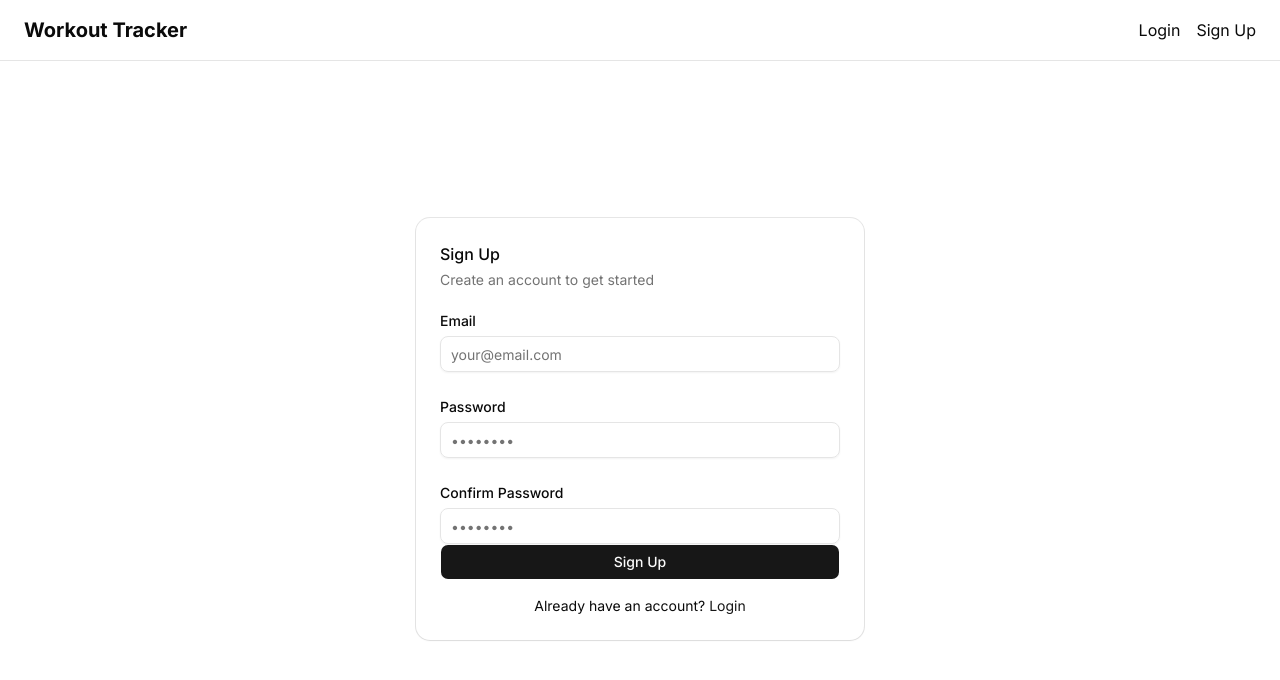
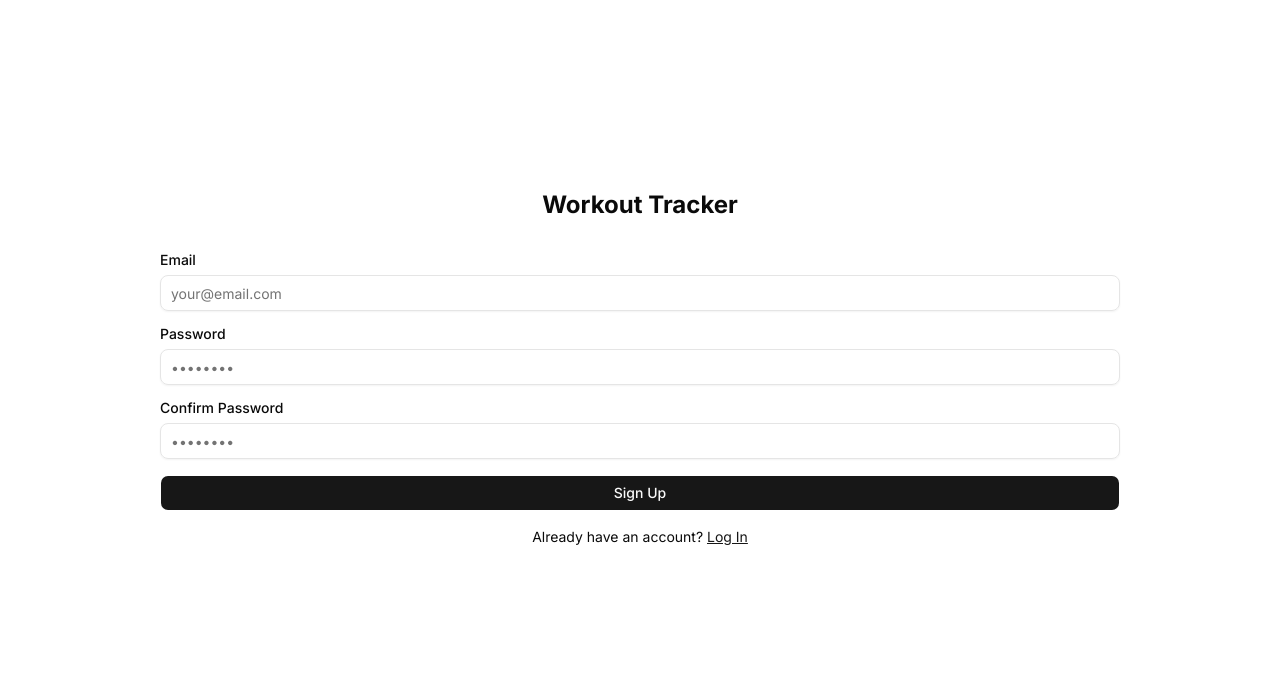
Before and after one commit to opixelum/workout, a Next.js app in the folder frontend/: page /signup in a window 1280 px wide. Shown: the top 680 px of the page. Built offline with nearby package versions, Linux system fonts and the light colour scheme.

Commit message:
refactor(frontend): simplify log in & sign up ui & add auth guard

```diff
--- a/frontend/app/layout.tsx
+++ b/frontend/app/layout.tsx
@@ -2,6 +2,7 @@ import type { Metadata } from "next";
 import { Geist, Geist_Mono, Inter } from "next/font/google";
 import Script from "next/script";
 import "./globals.css";
+import { AuthGuard } from "@/components/auth-guard";
 import { Navigation } from "@/components/navigation";
 import { AuthProvider } from "@/contexts/AuthContext";
 import { cn } from "@/lib/utils";
@@ -51,7 +52,9 @@ export default function RootLayout({
         </Script>
         <AuthProvider>
           <Navigation />
-          <main className="flex-1">{children}</main>
+          <AuthGuard>
+            <main className="flex-1">{children}</main>
+          </AuthGuard>
         </AuthProvider>
       </body>
     </html>
--- a/frontend/app/login/page.tsx
+++ b/frontend/app/login/page.tsx
@@ -4,14 +4,6 @@ import Link from "next/link";
 import { useRouter } from "next/navigation";
 import { useState } from "react";
 import { Button } from "@/components/ui/button";
-import {
-  Card,
-  CardContent,
-  CardDescription,
-  CardFooter,
-  CardHeader,
-  CardTitle,
-} from "@/components/ui/card";
 import { Input } from "@/components/ui/input";
 import { Label } from "@/components/ui/label";
 import { useAuth } from "@/contexts/AuthContext";
@@ -40,18 +32,16 @@ export default function LoginPage() {
   };
 
   return (
-    <div className="flex min-h-[calc(100vh-4rem)] items-center justify-center">
-      <Card className="w-full max-w-md">
-        <CardHeader>
-          <CardTitle>Login</CardTitle>
-          <CardDescription>
-            Enter your credentials to access your account
-          </CardDescription>
-        </CardHeader>
-        <form onSubmit={handleSubmit}>
-          <CardContent className="space-y-4">
-            <div className="space-y-2">
-              <Label htmlFor="email">Email</Label>
+    <div className="flex justify-center">
+      <form
+        onSubmit={handleSubmit}
+        className="flex flex-col gap-4 min-h-[calc(100vh-4rem)] w-[75vw] items-center justify-center"
+      >
+        <h1 className="text-2xl font-bold mb-4">Workout Tracker</h1>
+        <div className="w-full">
+          <Label className="mb-2" htmlFor="email">
+            Email
+          </Label>
           <Input
             id="email"
             type="email"
@@ -61,8 +51,10 @@ export default function LoginPage() {
             required
           />
         </div>
-            <div className="space-y-2">
-              <Label htmlFor="password">Password</Label>
+        <div className="w-full">
+          <Label className="mb-2" htmlFor="password">
+            Password
+          </Label>
           <Input
             id="password"
             type="password"
@@ -73,20 +65,18 @@ export default function LoginPage() {
           />
         </div>
         {error && <p className="text-sm text-red-500">{error}</p>}
-          </CardContent>
-          <CardFooter className="flex flex-col space-y-4">
-            <Button type="submit" className="w-full" disabled={loading}>
-              {loading ? "Logging in..." : "Login"}
+        <div className="w-full">
+          <Button type="submit" className="w-full mb-4" disabled={loading}>
+            {loading ? "Logging in..." : "Log In"}
           </Button>
           <p className="text-sm text-center">
             Don&apos;t have an account?{" "}
-              <Link href="/signup" className="text-primary hover:underline">
+            <Link href="/signup" className="text-primary underline">
               Sign up
             </Link>
           </p>
-          </CardFooter>
+        </div>
       </form>
-      </Card>
     </div>
   );
 }
--- a/frontend/app/page.tsx
+++ b/frontend/app/page.tsx
@@ -1,5 +1,29 @@
-import { redirect } from "next/navigation";
+import Link from "next/link";
+import { Button } from "@/components/ui/button";
 
 export default function Home() {
-  redirect("/workouts");
+  return (
+    <div className="flex min-h-[calc(100vh-4rem)] flex-col items-center justify-center p-6 text-center">
+      <div className="max-w-md space-y-6">
+        <h1 className="text-4xl font-bold tracking-tight sm:text-5xl">
+          Workout Tracker
+        </h1>
+        <p className="text-muted-foreground text-lg">
+          Track your workouts, log exercises, and reach your fitness goals.
+        </p>
+        <div className="flex items-center justify-center gap-4 pt-2">
+          <Link href="/login">
+            <Button size="lg" className="w-32">
+              Log in
+            </Button>
+          </Link>
+          <Link href="/signup">
+            <Button size="lg" variant="outline" className="w-32">
+              Sign Up
+            </Button>
+          </Link>
+        </div>
+      </div>
+    </div>
+  );
 }
--- a/frontend/app/signup/page.tsx
+++ b/frontend/app/signup/page.tsx
@@ -4,14 +4,6 @@ import Link from "next/link";
 import { useRouter } from "next/navigation";
 import { useState } from "react";
 import { Button } from "@/components/ui/button";
-import {
-  Card,
-  CardContent,
-  CardDescription,
-  CardFooter,
-  CardHeader,
-  CardTitle,
-} from "@/components/ui/card";
 import { Input } from "@/components/ui/input";
 import { Label } from "@/components/ui/label";
 import { useAuth } from "@/contexts/AuthContext";
@@ -52,16 +44,16 @@ export default function SignupPage() {
   };
 
   return (
-    <div className="flex min-h-[calc(100vh-4rem)] items-center justify-center">
-      <Card className="w-full max-w-md">
-        <CardHeader>
-          <CardTitle>Sign Up</CardTitle>
-          <CardDescription>Create an account to get started</CardDescription>
-        </CardHeader>
-        <form onSubmit={handleSubmit}>
-          <CardContent className="space-y-4">
-            <div className="space-y-2">
-              <Label htmlFor="email">Email</Label>
+    <div className="flex justify-center">
+      <form
+        onSubmit={handleSubmit}
+        className="flex flex-col gap-4 min-h-[calc(100vh-4rem)] w-[75vw] items-center justify-center"
+      >
+        <h1 className="text-2xl font-bold mb-4">Workout Tracker</h1>
+        <div className="w-full">
+          <Label className="mb-2" htmlFor="email">
+            Email
+          </Label>
           <Input
             id="email"
             type="email"
@@ -71,8 +63,10 @@ export default function SignupPage() {
             required
           />
         </div>
-            <div className="space-y-2">
-              <Label htmlFor="password">Password</Label>
+        <div className="w-full">
+          <Label className="mb-2" htmlFor="password">
+            Password
+          </Label>
           <Input
             id="password"
             type="password"
@@ -82,8 +76,10 @@ export default function SignupPage() {
             required
           />
         </div>
-            <div className="space-y-2">
-              <Label htmlFor="confirmPassword">Confirm Password</Label>
+        <div className="w-full">
+          <Label className="mb-2" htmlFor="confirmPassword">
+            Confirm Password
+          </Label>
           <Input
             id="confirmPassword"
             type="password"
@@ -94,20 +90,18 @@ export default function SignupPage() {
           />
         </div>
         {error && <p className="text-sm text-red-500">{error}</p>}
-          </CardContent>
-          <CardFooter className="flex flex-col space-y-4">
-            <Button type="submit" className="w-full" disabled={loading}>
+        <div className="w-full">
+          <Button type="submit" className="w-full mb-4" disabled={loading}>
             {loading ? "Creating account..." : "Sign Up"}
           </Button>
           <p className="text-sm text-center">
             Already have an account?{" "}
-              <Link href="/login" className="text-primary hover:underline">
-                Login
+            <Link href="/login" className="text-primary underline">
+              Log In
             </Link>
           </p>
-          </CardFooter>
+        </div>
       </form>
-      </Card>
     </div>
   );
 }
--- a/frontend/app/workouts/[id]/active/page.tsx
+++ b/frontend/app/workouts/[id]/active/page.tsx
@@ -1261,7 +1261,9 @@ export default function ActiveWorkoutPage({
                                 {!isEditMode && !isNewMode && (
                                   <Button
                                     size="sm"
-                                  variant={isCompleted ? "default" : "outline"}
+                                    variant={
+                                      isCompleted ? "default" : "outline"
+                                    }
                                     className={
                                       isCompleted
                                         ? "bg-green-600 text-white hover:bg-green-700"
--- /dev/null
+++ b/frontend/components/auth-guard.tsx
@@ -0,0 +1,47 @@
+"use client";
+
+import { usePathname, useRouter } from "next/navigation";
+import { useEffect } from "react";
+import { useAuth } from "@/contexts/AuthContext";
+
+const PUBLIC_PATHS = ["/", "/login", "/signup"];
+
+export function AuthGuard({ children }: { children: React.ReactNode }) {
+  const { user, isLoading } = useAuth();
+  const pathname = usePathname();
+  const router = useRouter();
+
+  const normalizedPath =
+    pathname.endsWith("/") && pathname !== "/"
+      ? pathname.slice(0, -1)
+      : pathname;
+  const isPublicPath = PUBLIC_PATHS.includes(normalizedPath);
+
+  useEffect(() => {
+    if (isLoading) return;
+
+    if (!user && !isPublicPath) {
+      router.replace("/");
+    } else if (user && isPublicPath) {
+      router.replace("/workouts");
+    }
+  }, [user, isLoading, isPublicPath, router]);
+
+  if (isLoading) {
+    return (
+      <div className="flex min-h-[calc(100vh-4rem)] items-center justify-center">
+        <div className="text-muted-foreground text-sm">Loading...</div>
+      </div>
+    );
+  }
+
+  if (!user && !isPublicPath) {
+    return null;
+  }
+
+  if (user && isPublicPath) {
+    return null;
+  }
+
+  return <>{children}</>;
+}
--- a/frontend/components/navigation.tsx
+++ b/frontend/components/navigation.tsx
@@ -1,10 +1,25 @@
 "use client";
 
 import Link from "next/link";
+import { usePathname } from "next/navigation";
 import { useAuth } from "@/contexts/AuthContext";
 
 export function Navigation() {
+  const pathname = usePathname();
   const { user, logout, isLoading } = useAuth();
+
+  const normalizedPath =
+    pathname.endsWith("/") && pathname !== "/"
+      ? pathname.slice(0, -1)
+      : pathname;
+
+  if (
+    normalizedPath === "/login" ||
+    normalizedPath === "/signup" ||
+    normalizedPath === "/"
+  ) {
+    return null;
+  }
 
   if (isLoading) {
     return (
@@ -27,7 +42,7 @@ export function Navigation() {
     <nav className="border-b">
       <div className="container mx-auto px-6 py-4">
         <div className="flex items-center justify-between">
-          <Link href="/" className="text-xl font-bold">
+          <Link href={user ? "/workouts" : "/"} className="text-xl font-bold">
             Workout Tracker
           </Link>
           <div className="flex gap-4 items-center">
```
Also changed, not shown: frontend/app/workouts/page.tsx (+7 -9 lines). Lines whose indentation alone changed are shown as unchanged.
